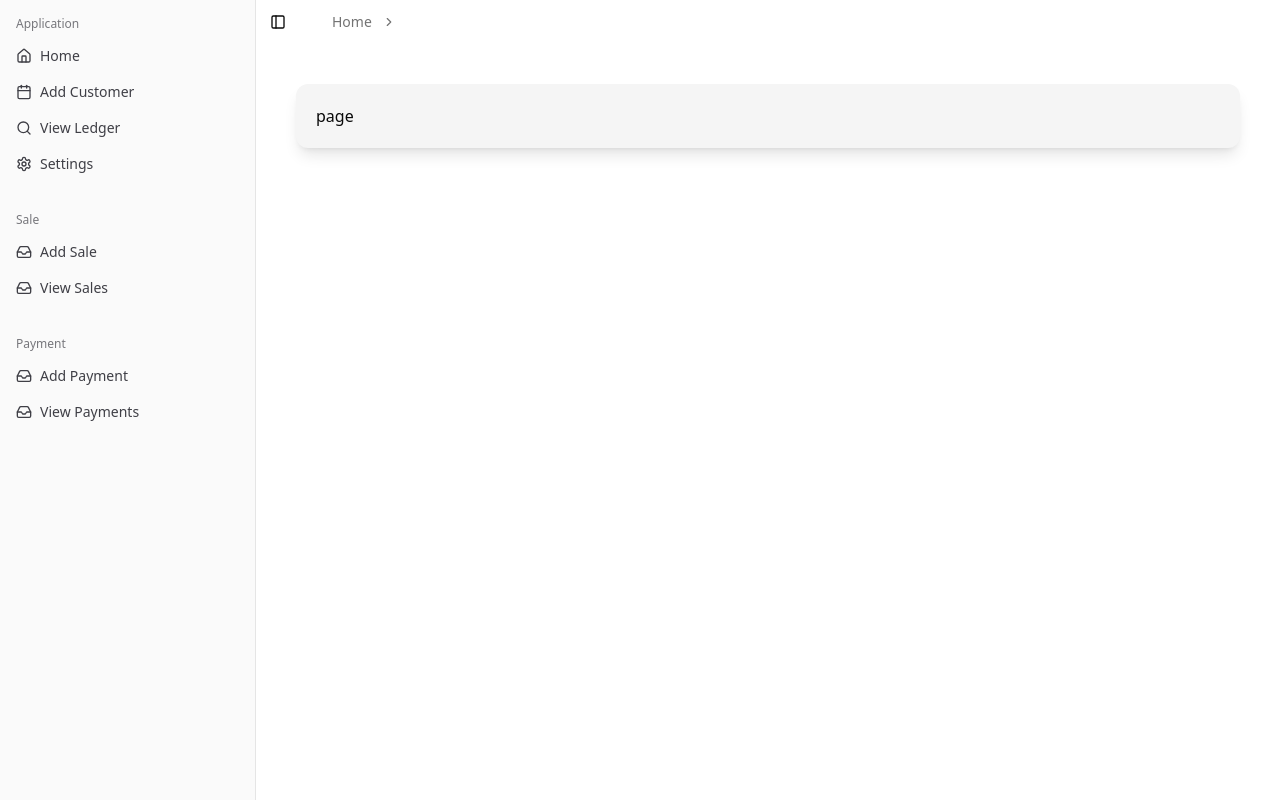
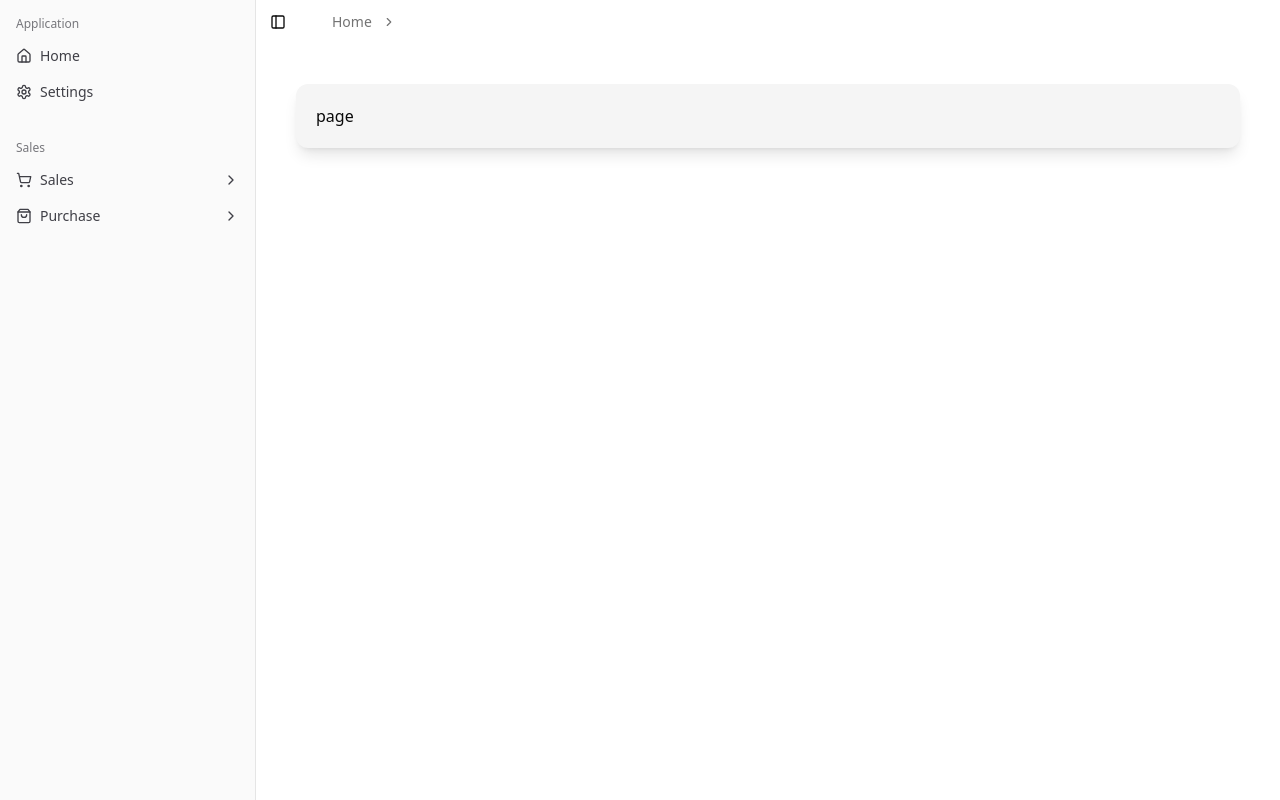
Before and after one commit to habibmy/Ledge, a Next.js app: page / in a window 1280 px wide. Built offline with nearby package versions, Linux system fonts and the light colour scheme.

Commit message:
feat: add collapsible navigation group for sales and purchase items in the sidebar

```diff
--- a/package.json
+++ b/package.json
@@ -12,6 +12,7 @@
     "@hookform/resolvers": "^3.9.1",
     "@prisma/client": "^5.22.0",
     "@prisma/extension-accelerate": "^1.2.1",
+    "@radix-ui/react-collapsible": "^1.1.2",
     "@radix-ui/react-dialog": "^1.1.2",
     "@radix-ui/react-label": "^2.1.0",
     "@radix-ui/react-navigation-menu": "^1.2.1",
--- /dev/null
+++ b/src/components/NavGroup.jsx
@@ -0,0 +1,74 @@
+import React from "react";
+import {
+  SidebarGroup,
+  SidebarGroupLabel,
+  SidebarMenu,
+  SidebarMenuButton,
+  SidebarMenuItem,
+  SidebarMenuSub,
+  SidebarMenuSubButton,
+  SidebarMenuSubItem,
+} from "./ui/sidebar";
+import {
+  Collapsible,
+  CollapsibleContent,
+  CollapsibleTrigger,
+} from "./ui/collapsible";
+import Link from "next/link";
+import { ChevronRight, Plus } from "lucide-react";
+
+const NavGroup = ({ data }) => {
+  return (
+    <SidebarGroup>
+      <SidebarGroupLabel>Sales</SidebarGroupLabel>
+      <SidebarMenu>
+        {data.map((item) => (
+          <Collapsible
+            key={item.title}
+            asChild
+            defaultOpen={item.isActive}
+            className="group/collapsible"
+          >
+            <SidebarMenuItem>
+              <CollapsibleTrigger asChild>
+                <SidebarMenuButton tooltip={item.title}>
+                  {item.icon && <item.icon />}
+                  <span>{item.title}</span>
+                  <ChevronRight className="ml-auto transition-transform duration-200 group-data-[state=open]/collapsible:rotate-90" />
+                </SidebarMenuButton>
+              </CollapsibleTrigger>
+              <CollapsibleContent>
+                <SidebarMenuSub>
+                  {item.subItems.map((subItem) => (
+                    <SidebarMenuSubItem key={subItem.title}>
+                      <SidebarMenuSubButton asChild className="justify-between">
+                        <Link href={subItem.url}>
+                          <span>{subItem.title}</span>
+                          <Link
+                            href={subItem.addNewUrl}
+                            className="rounded-none shadow-none focus-visible:z-10 hover:bg-slate-400"
+                            variant="outline"
+                            size="icon"
+                            aria-label="Open link"
+                          >
+                            <Plus
+                              size={16}
+                              strokeWidth={2}
+                              aria-hidden="true"
+                            />
+                          </Link>
+                        </Link>
+                      </SidebarMenuSubButton>
+                    </SidebarMenuSubItem>
+                  ))}
+                </SidebarMenuSub>
+              </CollapsibleContent>
+            </SidebarMenuItem>
+          </Collapsible>
+        ))}
+      </SidebarMenu>
+    </SidebarGroup>
+  );
+};
+
+export default NavGroup;
--- a/src/components/app-sidebar.jsx
+++ b/src/components/app-sidebar.jsx
@@ -1,4 +1,12 @@
-import { Calendar, Home, Inbox, Search, Settings } from "lucide-react";
+import {
+  Calendar,
+  Home,
+  Inbox,
+  Search,
+  Settings,
+  ShoppingBag,
+  ShoppingCart,
+} from "lucide-react";
 
 import {
   Sidebar,
@@ -10,6 +18,7 @@ import {
   SidebarMenuButton,
   SidebarMenuItem,
 } from "@/components/ui/sidebar";
+import NavGroup from "./NavGroup";
 
 // Menu items.
 const items = [
@@ -18,16 +27,7 @@ const items = [
     url: "/",
     icon: Home,
   },
-  {
-    title: "Add Customer",
-    url: "/customers/add",
-    icon: Calendar,
-  },
-  {
-    title: "View Ledger",
-    url: "/customers",
-    icon: Search,
-  },
+
   {
     title: "Settings",
     url: "#",
@@ -37,14 +37,41 @@ const items = [
 
 const salesItems = [
   {
-    title: "Add Sale",
-    url: "/sales/add",
-    icon: Inbox,
+    title: "Sales",
+    icon: ShoppingCart,
+    subItems: [
+      {
+        title: "Customers",
+        url: "/customers",
+        addNewUrl: "/customers/add",
+      },
+      {
+        title: "Payments Received",
+        url: "/payments",
+        addNewUrl: "/payments/add",
+      },
+      {
+        title: "View Sales",
+        url: "/sales",
+        addNewUrl: "/sales/add",
+      },
+    ],
   },
   {
-    title: "View Sales",
-    url: "/sales",
-    icon: Inbox,
+    title: "Purchase",
+    icon: ShoppingBag,
+    subItems: [
+      {
+        title: "Vendors",
+        url: "/vendors",
+        addNewUrl: "/vendors/add",
+      },
+      {
+        title: "Payments Made",
+        url: "/vendorPayments",
+        addNewUrl: "/vendorPayments/add",
+      },
+    ],
   },
 ];
 
@@ -69,46 +96,8 @@ export function AppSidebar() {
             </SidebarMenu>
           </SidebarGroupContent>
         </SidebarGroup>
-        <SidebarGroup>
-          <SidebarGroupLabel>Sale</SidebarGroupLabel>
-          <SidebarGroupContent>
-            <SidebarMenu>
-              {salesItems.map((item) => (
-                <SidebarMenuItem key={item.title}>
-                  <SidebarMenuButton asChild>
-                    <a href={item.url}>
-                      <item.icon />
-                      <span>{item.title}</span>
-                    </a>
-                  </SidebarMenuButton>
-                </SidebarMenuItem>
-              ))}
-            </SidebarMenu>
-          </SidebarGroupContent>
-        </SidebarGroup>
-        <SidebarGroup>
-          <SidebarGroupLabel>Payment</SidebarGroupLabel>
-          <SidebarGroupContent>
-            <SidebarMenu>
-              <SidebarMenuItem>
-                <SidebarMenuButton asChild>
-                  <a href="/payments/add">
-                    <Inbox />
-                    <span>Add Payment</span>
-                  </a>
-                </SidebarMenuButton>
-              </SidebarMenuItem>
-              <SidebarMenuItem>
-                <SidebarMenuButton asChild>
-                  <a href="/payments">
-                    <Inbox />
-                    <span>View Payments</span>
-                  </a>
-                </SidebarMenuButton>
-              </SidebarMenuItem>
-            </SidebarMenu>
-          </SidebarGroupContent>
-        </SidebarGroup>
+
+        <NavGroup data={salesItems} />
       </SidebarContent>
     </Sidebar>
   );
--- /dev/null
+++ b/src/components/ui/collapsible.jsx
@@ -0,0 +1,11 @@
+"use client"
+
+import * as CollapsiblePrimitive from "@radix-ui/react-collapsible"
+
+const Collapsible = CollapsiblePrimitive.Root
+
+const CollapsibleTrigger = CollapsiblePrimitive.CollapsibleTrigger
+
+const CollapsibleContent = CollapsiblePrimitive.CollapsibleContent
+
+export { Collapsible, CollapsibleTrigger, CollapsibleContent }
```
Also changed, not shown: 1 other file (tests, documents, lock files or other folders).
